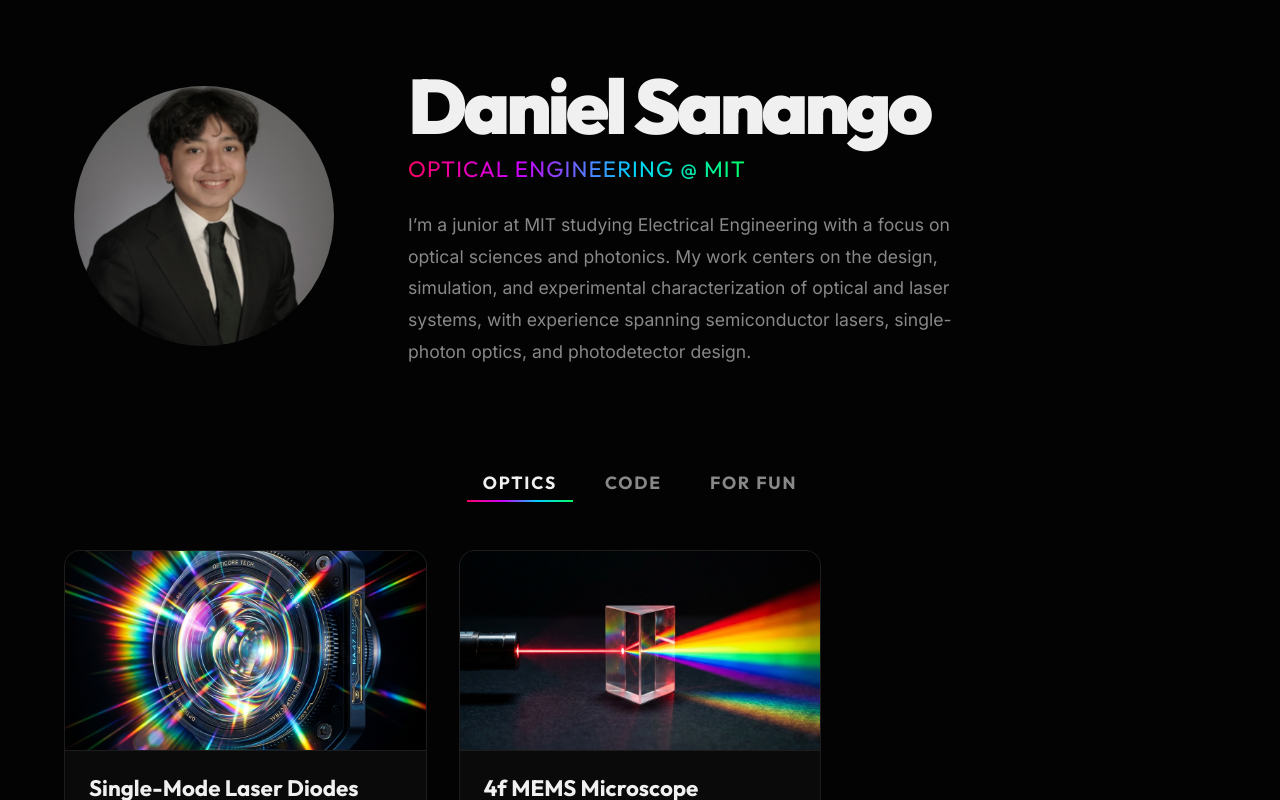
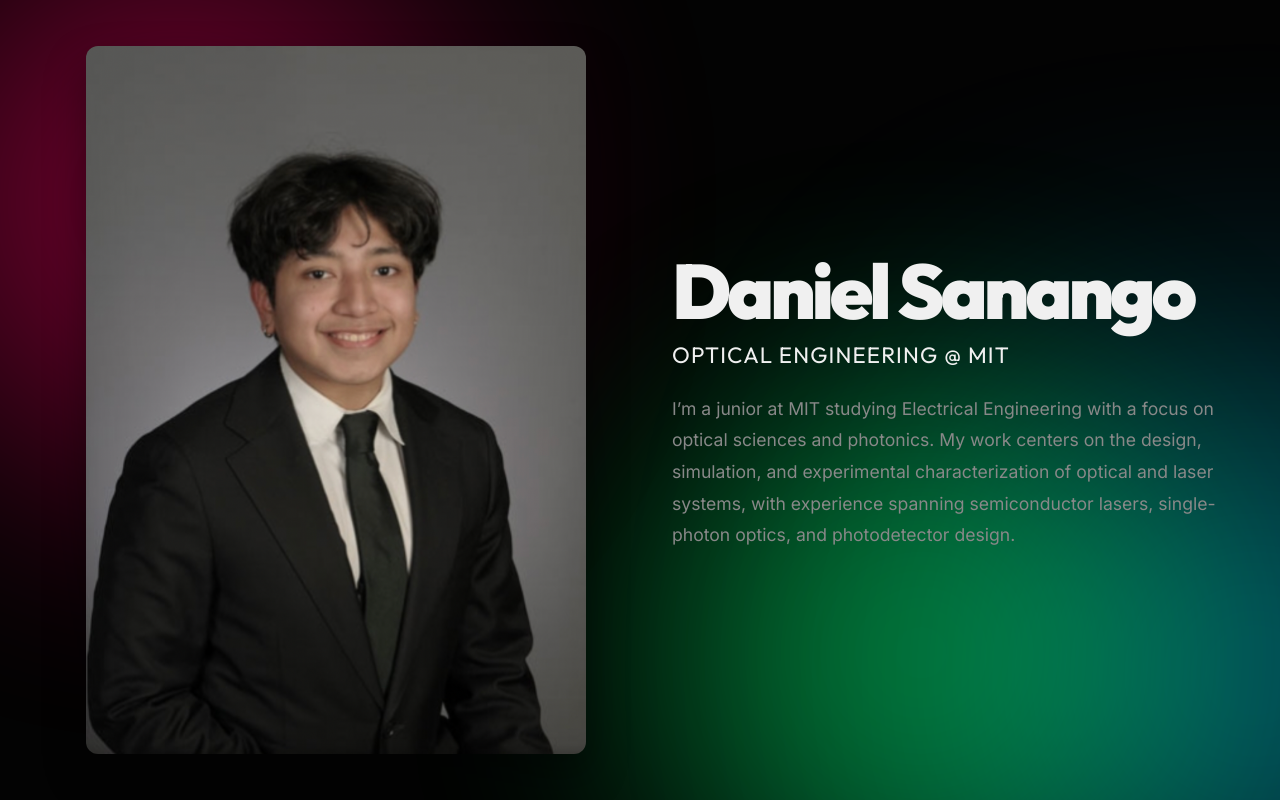
Before and after one commit to dansanango/public-website, a SvelteKit app in the folder app/: page / in a window 1280 px wide. Shown: the top 800 px of the page. Built offline with nearby package versions, Linux system fonts and the light colour scheme.

Commit message:
add background beams and remove rainbow classes

```diff
--- a/app/src/app.css
+++ b/app/src/app.css
@@ -36,42 +36,58 @@ h1, h2, h3, h4, h5, h6 {
   line-height: 1.2;
 }
 
-/* Optics Accents */
-.rainbow-text {
-  background: var(--rainbow-gradient);
-  -webkit-background-clip: text;
-  -webkit-text-fill-color: transparent;
-  background-clip: text;
-  color: transparent;
-  display: inline-block;
+/* Layout Utilities */
+.container {
+  max-width: 1200px;
+  width: 90%;
+  margin: 0 auto;
+  padding: 0;
 }
 
-.rainbow-glow {
-  position: relative;
+/* Background Beams */
+.background-beams {
+  position: fixed;
+  inset: 0;
+  z-index: -1;
+  overflow: hidden;
+  background-color: var(--bg-color);
 }
 
-.rainbow-glow::before {
-  content: '';
+.beam {
   position: absolute;
-  inset: -2px;
-  background: var(--rainbow-gradient);
-  z-index: -1;
-  filter: blur(15px);
-  opacity: 0;
-  transition: opacity 0.4s ease;
-  border-radius: inherit;
+  width: 40vw;
+  height: 40vw;
+  border-radius: 50%;
+  filter: blur(120px);
+  opacity: 0.4;
+  animation: moveBeams 20s ease-in-out infinite alternate;
 }
 
-.rainbow-glow:hover::before {
-  opacity: 0.6;
+.beam-1 {
+  background: #ff0066;
+  top: -10%;
+  left: -10%;
+  animation-delay: 0s;
 }
 
-/* Layout Utilities */
-.container {
-  max-w-width: 1000px;
-  width: 90%;
-  margin: 0 auto;
-  padding: 4rem 0;
+.beam-2 {
+  background: #00d2ff;
+  bottom: -10%;
+  right: -10%;
+  animation-delay: -5s;
+}
+
+.beam-3 {
+  background: #00ff66;
+  top: 40%;
+  left: 50%;
+  animation-delay: -10s;
+}
+
+@keyframes moveBeams {
+  0% { transform: translate(0, 0) scale(1); }
+  50% { transform: translate(20%, 10%) scale(1.2); }
+  100% { transform: translate(-10%, 20%) scale(0.9); }
 }
 
 /* Hero Section */
@@ -79,9 +95,9 @@ h1, h2, h3, h4, h5, h6 {
   display: flex;
   flex-direction: row;
   align-items: center;
-  justify-content: center;
+  justify-content: space-between;
   gap: 4rem;
-  margin-bottom: 6rem;
+  min-height: 100vh;
   text-align: left;
   animation: fadeInDown 1s cubic-bezier(0.16, 1, 0.3, 1) forwards;
 }
@@ -91,7 +107,9 @@ h1, h2, h3, h4, h5, h6 {
 }
 
 .hero-image-col {
-  flex-shrink: 0;
+  flex: 1;
+  display: flex;
+  justify-content: center;
 }
 
 .hero-title {
@@ -104,7 +122,7 @@ h1, h2, h3, h4, h5, h6 {
 
 .hero-subtitle {
   font-size: 1.4rem;
-  color: var(--text-secondary);
+  color: var(--text-primary);
   font-weight: 400;
   letter-spacing: 0.05em;
   text-transform: uppercase;
@@ -118,52 +136,19 @@ h1, h2, h3, h4, h5, h6 {
   max-width: 600px;
 }
 
-.headshot-container {
-  width: 280px;
-  height: 280px;
-  border-radius: 50%;
-  position: relative;
-  z-index: 1;
-  background: var(--bg-color);
-  padding: 6px;
+.headshot {
+  width: 100%;
+  max-width: 500px;
+  height: auto;
+  object-fit: contain;
+  border-radius: 12px;
+  box-shadow: 0 20px 40px rgba(0,0,0,0.4);
 }
 
-.headshot-container::before {
-  content: '';
-  position: absolute;
-  inset: 0;
-  border-radius: 50%;
-  background: var(--rainbow-gradient);
-  z-index: -1;
-  animation: rotateGradient 4s linear infinite;
-}
-
-.headshot {
-  width: 100%;
-  height: 100%;
-  border-radius: 50%;
-  object-fit: cover;
-  background-color: #111;
-  border: 4px solid var(--bg-color);
-}
-
-/* Slide Animation wrapper */
-.projects-section .tabs, .projects-section .project-grid {
-  opacity: 0;
-  transform: translateY(40px);
-  transition: opacity 0.8s cubic-bezier(0.16, 1, 0.3, 1), transform 0.8s cubic-bezier(0.16, 1, 0.3, 1);
-}
-
-.projects-section.is-visible .tabs {
-  opacity: 1;
-  transform: translateY(0);
-  transition-delay: 0.1s;
-}
-
-.projects-section.is-visible .project-grid {
-  opacity: 1;
-  transform: translateY(0);
-  transition-delay: 0.3s;
+/* Projects Section */
+.projects-section {
+  padding: 4rem 0 8rem;
+  min-height: 100vh;
 }
 
 /* Tabs */
@@ -204,7 +189,7 @@ h1, h2, h3, h4, h5, h6 {
   left: 0;
   width: 100%;
   height: 2px;
-  background: var(--rainbow-gradient);
+  background: var(--text-primary);
   transform: scaleX(0);
   transition: transform 0.3s ease;
   transform-origin: center;
@@ -276,17 +261,13 @@ h1, h2, h3, h4, h5, h6 {
   to { opacity: 1; transform: translateY(0); }
 }
 
-@keyframes fadeInUp {
-  from { opacity: 0; transform: translateY(30px); }
-  to { opacity: 1; transform: translateY(0); }
-}
-
-@keyframes rotateGradient {
-  from { filter: hue-rotate(0deg); }
-  to { filter: hue-rotate(360deg); }
-}
-
 @media (max-width: 768px) {
+  .hero {
+    flex-direction: column-reverse;
+    text-align: center;
+    gap: 2rem;
+    padding-top: 4rem;
+  }
   .hero-title { font-size: 3.5rem; }
   .tabs { flex-direction: column; align-items: center; }
 }
--- a/app/src/routes/+layout.svelte
+++ b/app/src/routes/+layout.svelte
@@ -3,6 +3,12 @@
     import { profile } from '$lib/data';
     let { children } = $props();
 </script>
+
+<div class="background-beams">
+    <div class="beam beam-1"></div>
+    <div class="beam beam-2"></div>
+    <div class="beam beam-3"></div>
+</div>
 
 <div class="container">
     <main>
--- a/app/src/routes/+page.svelte
+++ b/app/src/routes/+page.svelte
@@ -1,38 +1,11 @@
 <script>
     import { profile } from '$lib/data';
-    import { onMount } from 'svelte';
 
     let activeTab = 'optics';
-    let isVisible = false;
-    let projectsSection;
 
     function setTab(tab) {
         activeTab = tab;
     }
-
-    onMount(() => {
-        const observer = new IntersectionObserver((entries) => {
-            entries.forEach(entry => {
-                if (entry.isIntersecting) {
-                    isVisible = true;
-                    observer.disconnect();
-                }
-            });
-        }, { rootMargin: "100px" }); // Trigger a bit earlier before it comes into view
-
-        if (projectsSection) {
-            observer.observe(projectsSection);
-        }
-
-        // Fallback: if it's already in the viewport on load
-        setTimeout(() => {
-            if (projectsSection && projectsSection.getBoundingClientRect().top < window.innerHeight) {
-                isVisible = true;
-            }
-        }, 100);
-
-        return () => observer.disconnect();
-    });
 </script>
 
 <svelte:head>
@@ -41,20 +14,18 @@
 
 <section class="hero">
     <div class="hero-image-col">
-        <div class="headshot-container rainbow-glow">
-            <img src="/headshot.png" alt="{profile.name}" class="headshot" />
-        </div>
+        <img src="/headshot.png" alt="{profile.name}" class="headshot" />
     </div>
     <div class="hero-text-col">
         <h1 class="hero-title">{profile.name}</h1>
-        <h2 class="hero-subtitle rainbow-text">{profile.title}</h2>
+        <h2 class="hero-subtitle">{profile.title}</h2>
         <p class="hero-desc">
             {profile.about}
         </p>
     </div>
 </section>
 
-<section id="projects" bind:this={projectsSection} class="projects-section {isVisible ? 'is-visible' : ''}">
+<section id="projects" class="projects-section">
     <div class="tabs">
         <button
             class="tab-btn {activeTab === 'optics' ? 'active' : ''}"
```
Also changed, not shown: 1 other file (tests, documents, lock files or other folders).
